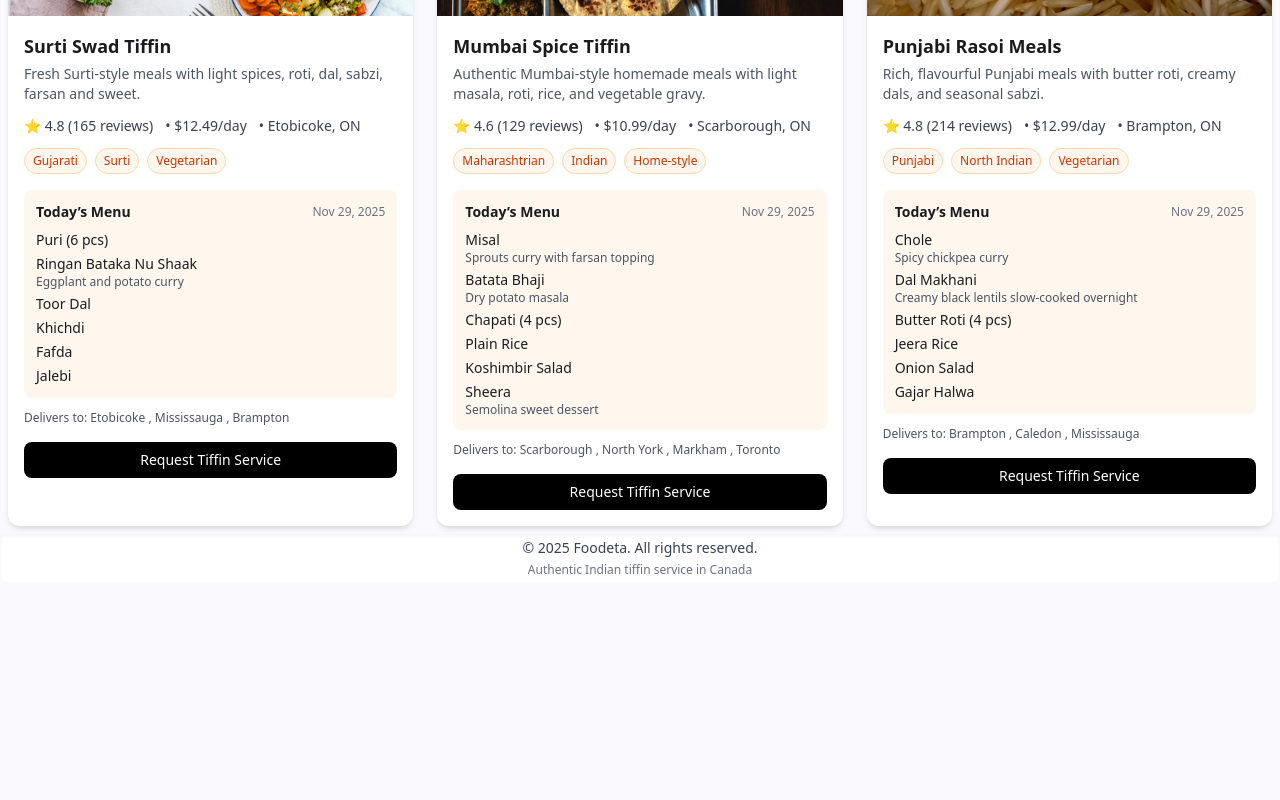
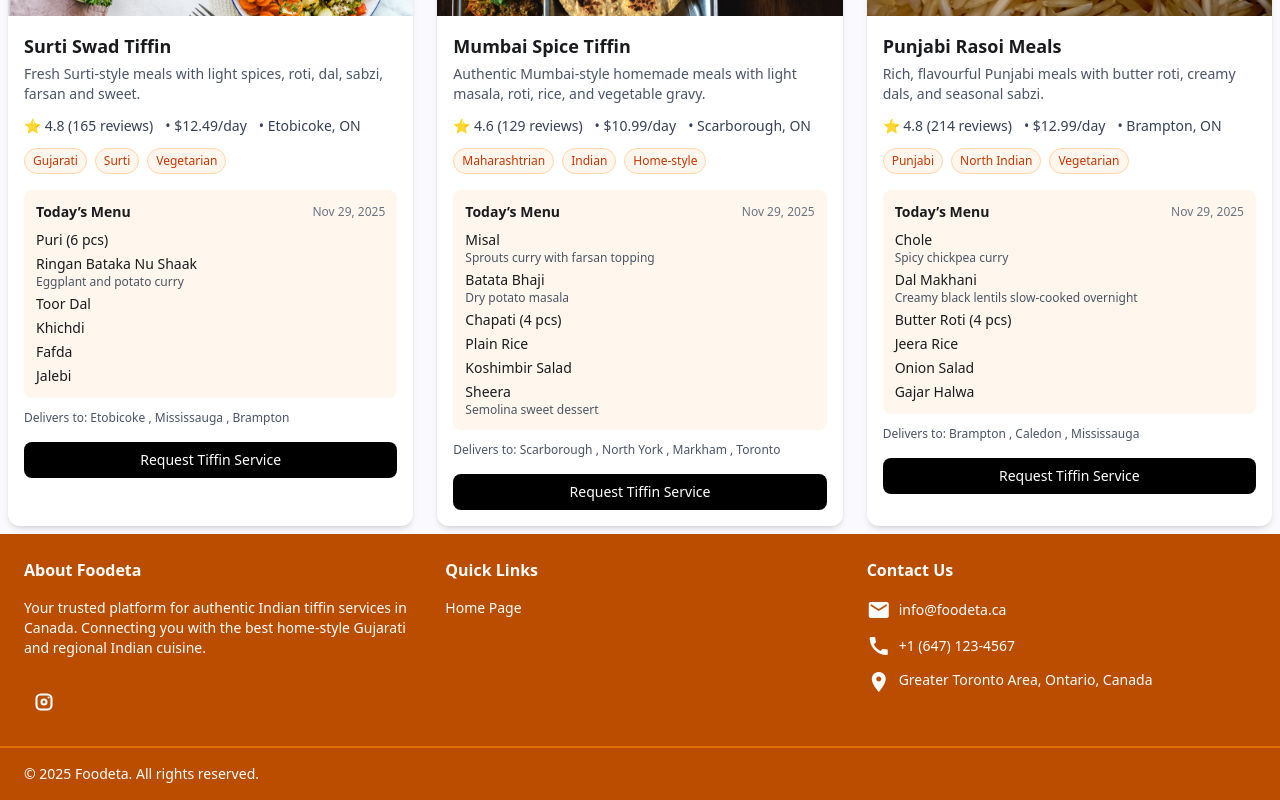
Before and after one commit to ankit-0355/Foodeta_UI, an Angular app: page / in a window 1280 px wide. Shown: the part 978-1778 px from the top of the page. Before the commit the page ends 1560 px from the top, so only its background shows below. Built offline with nearby package versions, Linux system fonts and the light colour scheme.

Commit message:
footer & header done

```diff
--- a/src/app/Components/footer/footer.html
+++ b/src/app/Components/footer/footer.html
@@ -1,8 +1,53 @@
-<footer class="w-full h-auto p-1 bg-white shadow-inner flex flex-col items-center">
-  <div class="text-sm text-gray-700">
-    © {{ year }} Foodeta. All rights reserved.
+<footer class="w-full h-auto bg-amber-700 text-white">
+  <!-- Main Footer Content -->
+  <div class="grid grid-cols-1 md:grid-cols-2 lg:grid-cols-3 gap-8 p-6">
+    <!-- About Foodeta -->
+    <div>
+      <h3 class="text-base font-semibold mb-4">About Foodeta</h3>
+      <p class="text-sm mb-4">Your trusted platform for authentic Indian tiffin services in Canada. Connecting you with the best home-style Gujarati and regional Indian cuisine.</p>
+      <div class="flex gap-3 mt-6">
+        <a href="https://instagram.com" target="_blank" rel="noopener noreferrer" class="text-white w-10 h-10 rounded flex items-center justify-center bg-transparent hover:bg-amber-600/10">
+          <svg class="w-5 h-5" viewBox="0 0 24 24" fill="none" stroke="currentColor" stroke-width="2.5" stroke-linecap="round" stroke-linejoin="round">
+            <rect x="3" y="3" width="18" height="18" rx="5"/>
+            <circle cx="12" cy="12" r="3"/>
+            <path d="M17.5 6.5h.01"/>
+          </svg>
+        </a>
+      </div>
+    </div>
+
+    <!-- Quick Links -->
+    <div>
+      <h3 class="text-base font-semibold mb-4">Quick Links</h3>
+      <ul class="space-y-2">
+        <li><a href="/" class="text-sm hover:text-amber-200">Home Page</a></li>
+      </ul>
+    </div>
+
+    <!-- Contact Us (left-aligned) -->
+    <div class="text-left">
+      <h3 class="text-base font-semibold mb-4">Contact Us</h3>
+      <div class="space-y-3">
+        <div class="flex items-center gap-2">
+          <mat-icon class = "material-symbols-outlined">mail</mat-icon>
+          <span class="text-sm">info@foodeta.ca</span>
+        </div>
+        <div class="flex items-center gap-2">
+        <mat-icon class = "material-symbols-outlined">call</mat-icon>
+          <span class="text-sm">+1 (647) 123-4567</span>
+        </div>
+        <div class="flex items-start gap-2">
+        <mat-icon class = "material-symbols-outlined">location_on</mat-icon>
+          <div class="text-sm">Greater Toronto Area, Ontario, Canada</div>
+        </div>
+      </div>
+    </div>
+
+    <!-- removed tagline column -->
   </div>
-  <div class="text-xs text-gray-500 mt-1">
-    Authentic Indian tiffin service in Canada
+
+  <!-- Bottom Bar -->
+  <div class="border-t-2 border-amber-600 px-6 py-4 flex justify-between items-center">
+    <p class="text-sm">© {{ year() }} Foodeta. All rights reserved.</p>
   </div>
 </footer>
--- a/src/app/Components/footer/footer.ts
+++ b/src/app/Components/footer/footer.ts
@@ -1,10 +1,12 @@
 import { Component } from '@angular/core';
-
+import { signal } from '@angular/core';
+import { MatIconModule } from '@angular/material/icon';
 @Component({
   selector: 'app-footer',
+  imports: [MatIconModule],
   templateUrl: './footer.html',
   styleUrl: './footer.css',
 })
 export class Footer {
-  year: number = new Date().getFullYear();  // <-- use this in template
+  year = signal(new Date().getFullYear());  // <-- use this in template
 }
--- a/src/app/Components/header/header.html
+++ b/src/app/Components/header/header.html
@@ -1,4 +1,4 @@
-<div class="w-full h-auto p-2 pl-4 bg-white shadow-md flex items-center">
+<div class="fixed top-0 left-0 right-0 z-50 w-full h-auto p-2 pl-4 bg-white shadow-md flex items-center">
     <div class="bg-[#FF6900] rounded-sm p-1 mr-2 box-border">
         <mat-icon class="meal_icon">local_dining</mat-icon>
     </div>
@@ -6,4 +6,5 @@
         <span class="text-orange-900 text-lg">Foodeta</span>
         <span class="text-sm text-gray-600">Authentic Indian tiffin service in Canada</span>
     </div>
+
 </div>
--- a/src/app/app.html
+++ b/src/app/app.html
@@ -1,7 +1,7 @@
 <div class="h-[100vh] flex flex-col justify-between">
 <app-header></app-header>
 
-<main>
+<main class="pt-16">
 
 <app-menu></app-menu>
 
```
